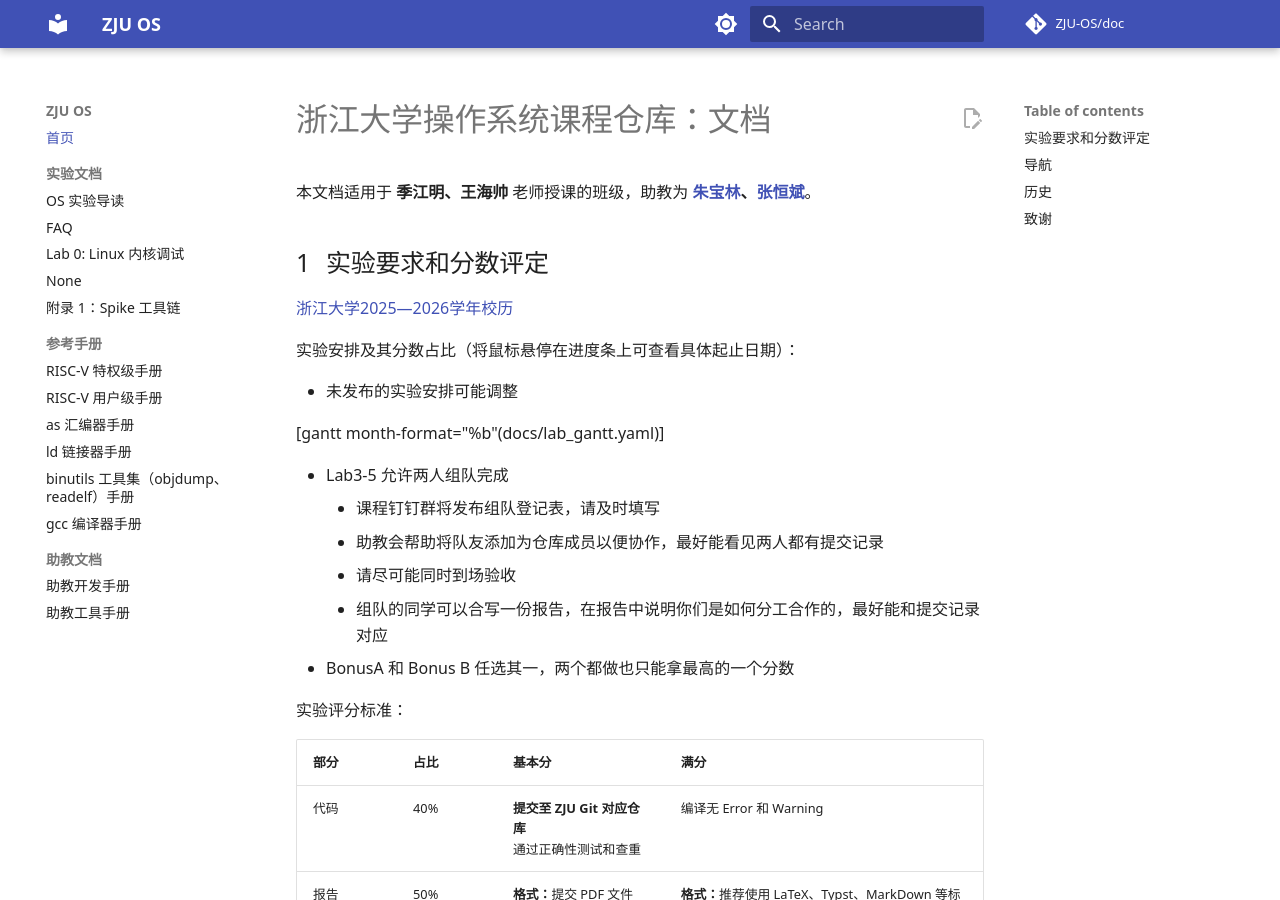
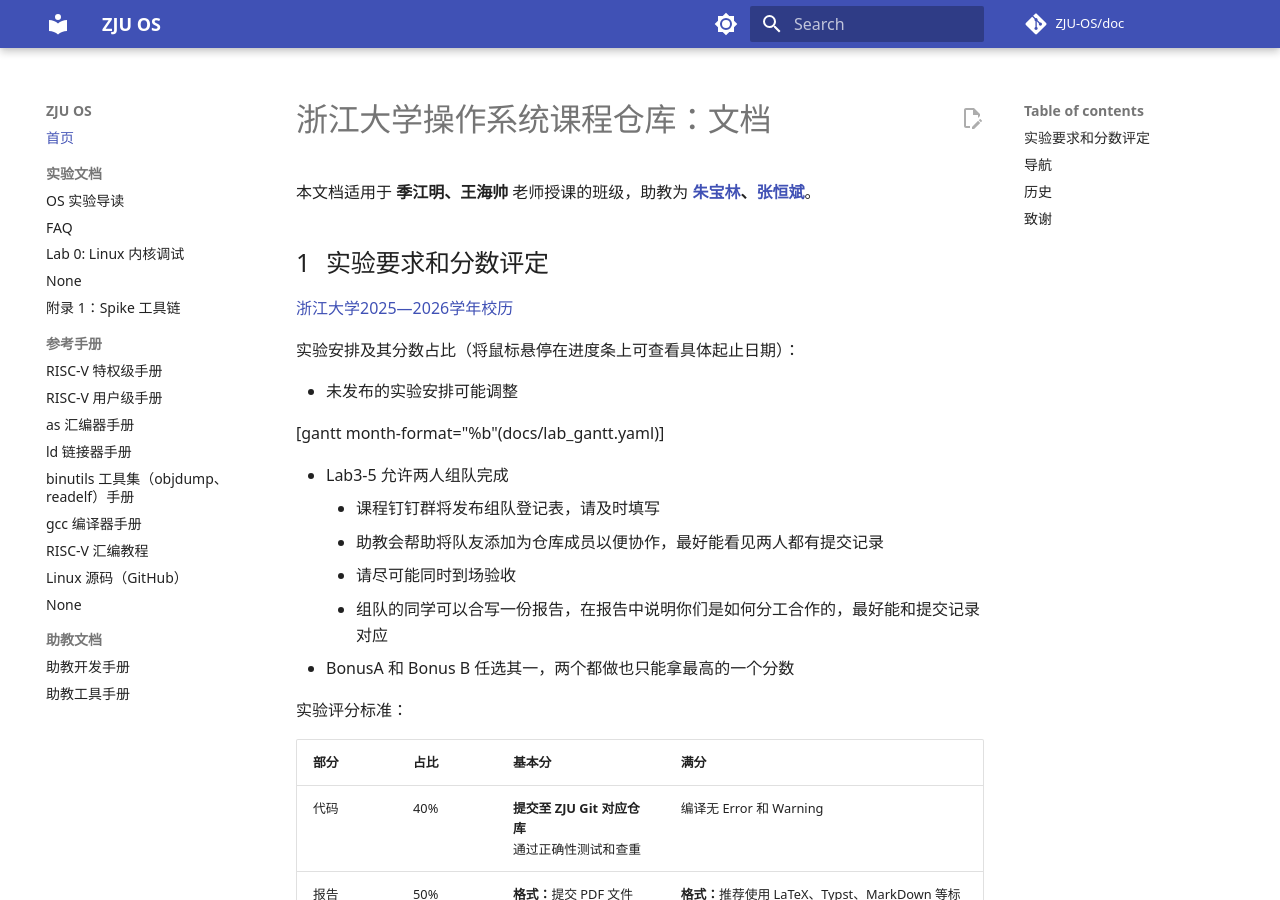
Before and after one commit to hharryz/zju-os-doc, an MkDocs documentation site: the page built from docs/index.md, in a window 1280 px wide and 900 px high. Built offline with MkDocs 1.6.1 and Material for MkDocs 9.7.7, drawn with Linux system fonts in a browser that asks for light colours; comment, search, counter and statistics services are not loaded.

Commit message:
misc: add manuals

```diff
--- a/mkdocs.yml
+++ b/mkdocs.yml
@@ -22,6 +22,9 @@ nav:
     - ld 链接器手册: https://sourceware.org/binutils/docs/ld.html
     - binutils 工具集（objdump、readelf）手册: https://sourceware.org/binutils/docs/binutils.html
     - gcc 编译器手册: https://gcc.gnu.org/onlinedocs/
+    - RISC-V 汇编教程: https://riscv-programming.org/
+    - Linux 源码（GitHub）: https://github.com/torvalds/linux
+    - Linux 源码（Bootlin Elixir Cross Referencer）:https://elixir.bootlin.com/
   - 助教文档:
     - ta/dev.md
     - ta/tool.md
```
